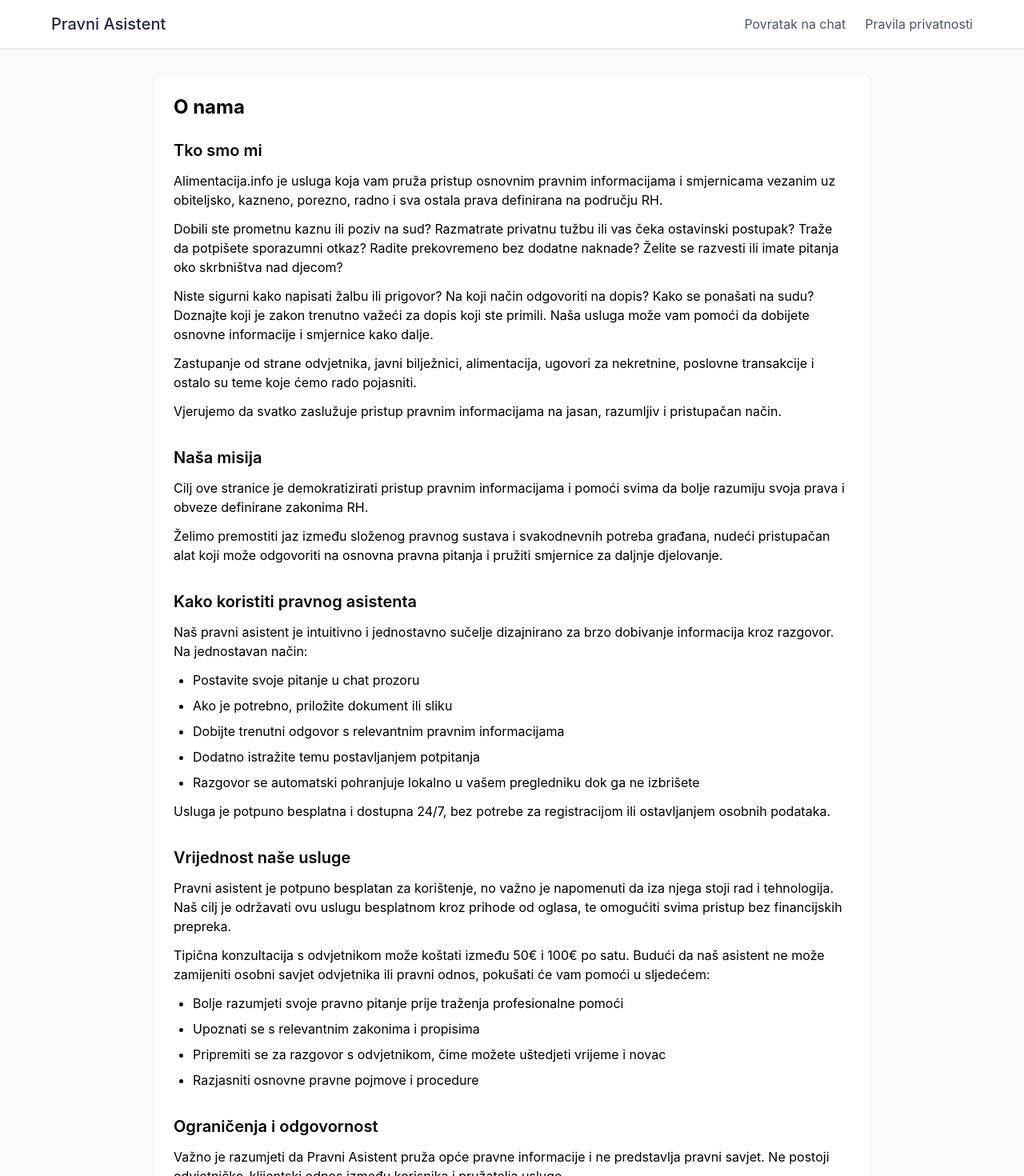
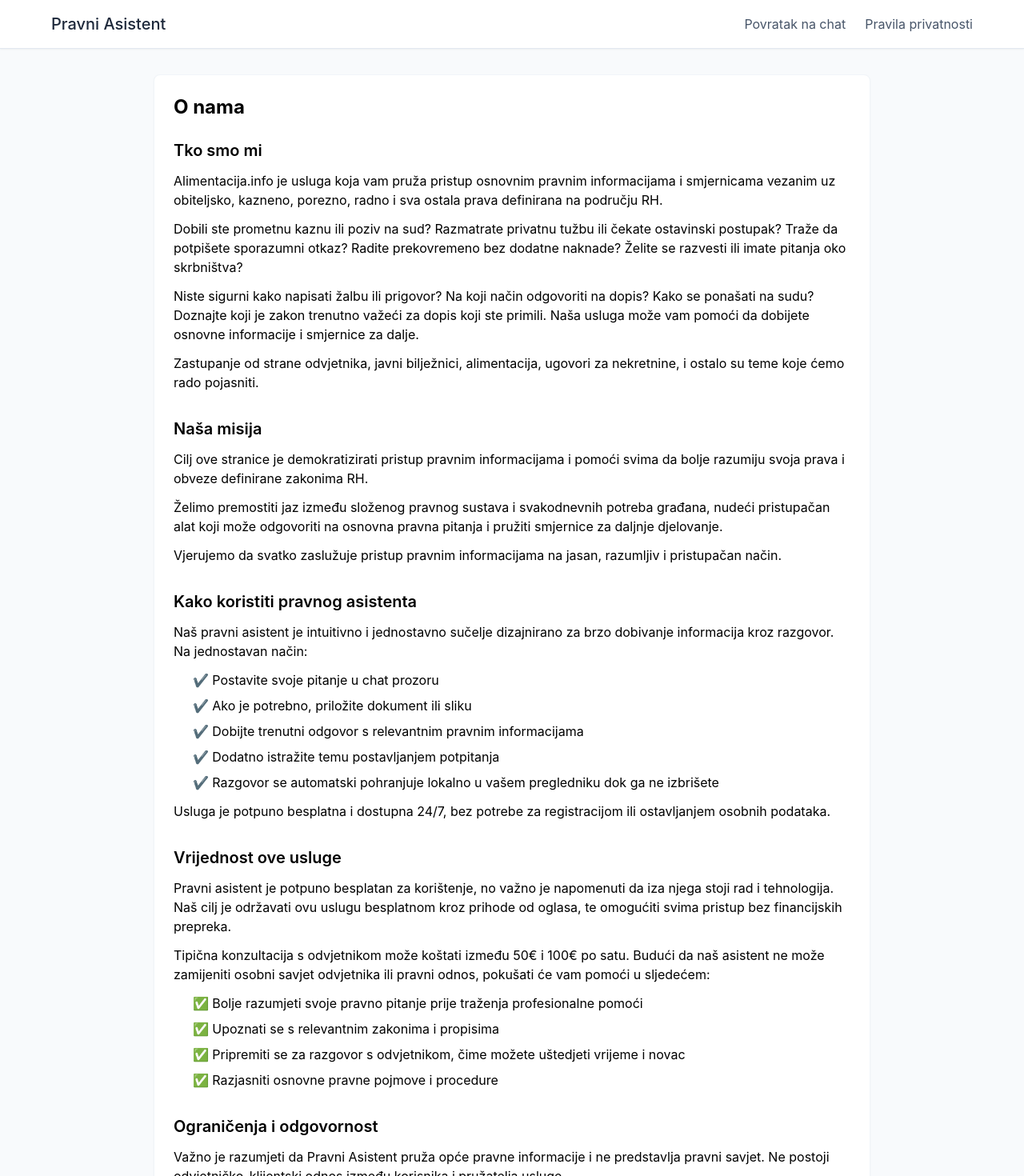
Before and after one commit to matejsarlija/our_chattie, a React (Create React App) app in the folder simple-chat/: page /o-nama in a window 1280 px wide. Shown: the top 1470 px of the page at 80% size. Built offline with nearby package versions, Linux system fonts and the light colour scheme.

Commit message:
replaced tailwind list-disc class with custom emoji lists in the quote marketing page unquote

```diff
--- a/simple-chat/src/components/AboutUs.js
+++ b/simple-chat/src/components/AboutUs.js
@@ -35,18 +35,16 @@ export default function AboutUs() {
             </p>
 
             <p className="mb-3">
-              Dobili ste prometnu kaznu ili poziv na sud? Razmatrate privatnu tužbu ili vas čeka ostavinski postupak? Traže da potpišete sporazumni otkaz? Radite prekovremeno bez dodatne naknade? Želite se razvesti ili imate pitanja oko skrbništva nad djecom?
+              Dobili ste prometnu kaznu ili poziv na sud? Razmatrate privatnu tužbu ili čekate ostavinski postupak? Traže da potpišete sporazumni otkaz? Radite prekovremeno bez dodatne naknade? Želite se razvesti ili imate pitanja oko skrbništva?
             </p>
 
             <p className="mb-3">
-              Niste sigurni kako napisati žalbu ili prigovor? Na koji način odgovoriti na dopis? Kako se ponašati na sudu? Doznajte koji je zakon trenutno važeći za dopis koji ste primili. Naša usluga može vam pomoći da dobijete osnovne informacije i smjernice kako dalje.
+              Niste sigurni kako napisati žalbu ili prigovor? Na koji način odgovoriti na dopis? Kako se ponašati na sudu? Doznajte koji je zakon trenutno važeći za dopis koji ste primili. Naša usluga može vam pomoći da dobijete osnovne informacije i smjernice za dalje.
             </p>
             <p className="mb-3">
-            Zastupanje od strane odvjetnika, javni bilježnici, alimentacija, ugovori za nekretnine,  poslovne transakcije i ostalo su teme koje ćemo rado pojasniti.
+            Zastupanje od strane odvjetnika, javni bilježnici, alimentacija, ugovori za nekretnine, i ostalo su teme koje ćemo rado pojasniti.
             </p>
-            <p className="mb-3">
-              Vjerujemo da svatko zaslužuje pristup pravnim informacijama na jasan, razumljiv i pristupačan način.
-            </p>
+
           </section>
 
           <section className="mb-8">
@@ -57,6 +55,9 @@ export default function AboutUs() {
             <p className="mb-3">
               Želimo premostiti jaz između složenog pravnog sustava i svakodnevnih potreba građana, nudeći pristupačan alat koji može odgovoriti na osnovna pravna pitanja i pružiti smjernice za daljnje djelovanje.
             </p>
+            <p className="mb-3">
+              Vjerujemo da svatko zaslužuje pristup pravnim informacijama na jasan, razumljiv i pristupačan način.
+            </p>
           </section>
 
           <section className="mb-8">
@@ -64,7 +65,7 @@ export default function AboutUs() {
             <p className="mb-3">
               Naš pravni asistent je intuitivno i jednostavno sučelje dizajnirano za brzo dobivanje informacija kroz razgovor. Na jednostavan način:
             </p>
-            <ul className="list-disc pl-6 mb-3 space-y-2">
+            <ul className="pl-6 mb-3 space-y-2 list-items">
               <li>Postavite svoje pitanje u chat prozoru</li>
               <li>Ako je potrebno, priložite dokument ili sliku</li>
               <li>Dobijte trenutni odgovor s relevantnim pravnim informacijama</li>
@@ -77,14 +78,14 @@ export default function AboutUs() {
           </section>
 
           <section className="mb-8">
-            <h2 className="text-xl font-semibold mb-3">Vrijednost naše usluge</h2>
+            <h2 className="text-xl font-semibold mb-3">Vrijednost ove usluge</h2>
             <p className="mb-3">
               Pravni asistent je potpuno besplatan za korištenje, no važno je napomenuti da iza njega stoji rad i tehnologija. Naš cilj je održavati ovu uslugu besplatnom kroz prihode od oglasa, te omogućiti svima pristup bez financijskih prepreka.
             </p>
             <p className="mb-3">
               Tipična konzultacija s odvjetnikom može koštati između 50€ i 100€ po satu. Budući da naš asistent ne može zamijeniti osobni savjet odvjetnika ili pravni odnos, pokušati će vam pomoći u sljedećem:
             </p>
-            <ul className="list-disc pl-6 mb-3 space-y-2">
+            <ul className="pl-6 mb-3 space-y-2 list-items-alt">
               <li>Bolje razumjeti svoje pravno pitanje prije traženja profesionalne pomoći</li>
               <li>Upoznati se s relevantnim zakonima i propisima</li>
               <li>Pripremiti se za razgovor s odvjetnikom, čime možete uštedjeti vrijeme i novac</li>
--- a/simple-chat/src/index.css
+++ b/simple-chat/src/index.css
@@ -12,6 +12,26 @@
 
 .text-dynamic {
   font-size: var(--text-size) !important;
+}
+
+.list-items {
+  list-style: checks inside;
+}
+
+.list-items-alt {
+  list-style: checks-alt inside;
+}
+
+@counter-style checks {
+  system: cyclic;
+  symbols: "✔️";
+  suffix: " ";
+}
+
+@counter-style checks-alt {
+  system: cyclic;
+  symbols: "✅";
+  suffix: " ";
 }
 
 body {
```
